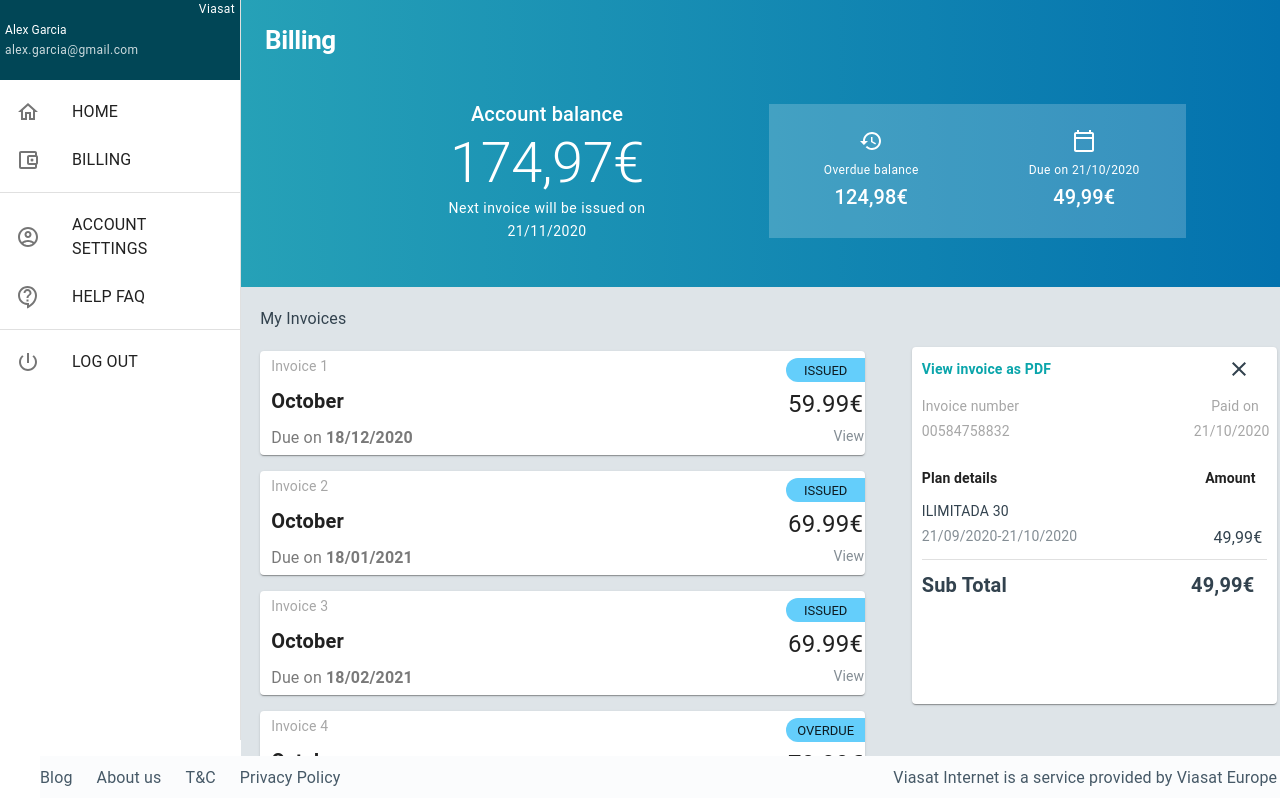
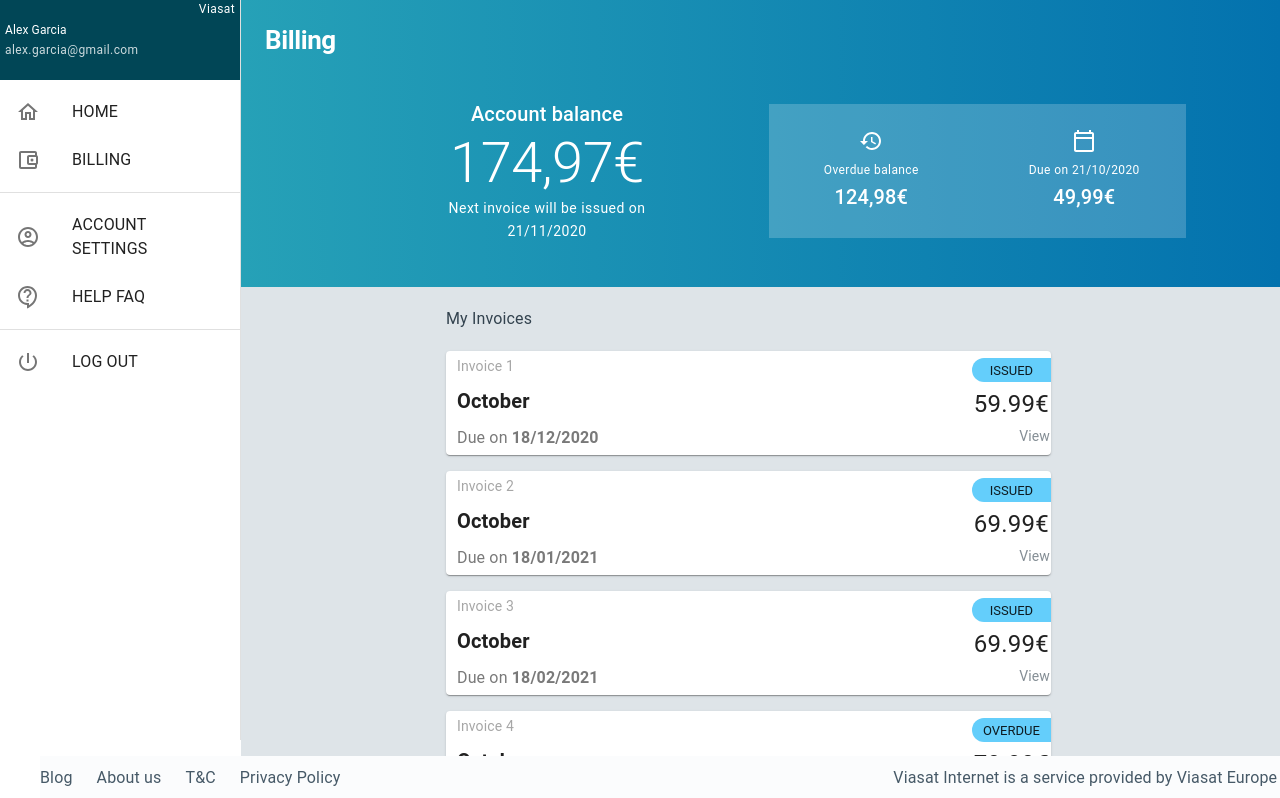
Before and after one commit to DianaCose/BillingPage, a Next.js app: page / in a window 1280 px wide. Shown: the top 798 px of the page. Built offline with nearby package versions, Linux system fonts and the light colour scheme.

Commit message:
Implement showDetails

```diff
--- a/InvoiceDatabase.js
+++ b/InvoiceDatabase.js
@@ -11,6 +11,3 @@ export const invoiceData = [
   { id: 10, status: 'PAID', due: '15/06/2021', amount: 39.99 },
   { id: 11, status: 'PAID', due: '18/05/2021', amount: 79.99 },
 ];
-
-
-const statusColor = ['ISSUED']
--- a/src/components/HomePage.js
+++ b/src/components/HomePage.js
@@ -3,10 +3,11 @@ import Invoices from './Invoices';
 import HeaderTop from './HeaderTop';
 import HeaderToolbar from './HeaderToolbar';
 import { Box } from '@mui/system';
-import {invoiceData} from '../../InvoiceDatabase';
+import { invoiceData } from '../../InvoiceDatabase';
 
 
 function HomePage(props) {
+
 
   return (
     <Box
@@ -18,7 +19,7 @@ function HomePage(props) {
     >
       <HeaderTop />
       <HeaderToolbar />
-      <Invoices invoiceData={invoiceData}/>
+      <Invoices invoiceData={invoiceData} />
     </Box>
   );
 }
--- a/src/components/Invoice.js
+++ b/src/components/Invoice.js
@@ -1,15 +1,6 @@
-import {
-  Typography,
-  Paper,
-  Button,
-  Grid,
-  Stack,
-  Chip,
-  Box,
-} from '@mui/material';
+import { Typography, Paper, Stack, Chip, Box } from '@mui/material';
 
 function Invoice(props) {
-
   return (
     <Paper
       sx={{
@@ -21,6 +12,7 @@ function Invoice(props) {
         height: '104px',
         width: '100%',
         maxWidth: '661px',
+        cursor: 'pointer',
       }}
     >
       <Stack
@@ -57,12 +49,11 @@ function Invoice(props) {
           variant="body1"
           sx={{ fontSize: 24, marginRight: '2', padding: '2px' }}
         >
-          {props.amount}{'\u20AC'}
+          {props.amount}
+          {'\u20AC'}
         </Typography>
 
-        <Box
-          sx={{ textAlign: 'right', paddingRight: '1px', cursor: 'pointer' }}
-        >
+        <Box sx={{ textAlign: 'right', paddingRight: '1px' }}>
           <Typography
             variant="subtitle1"
             sx={{ fontSize: '14px', opacity: '0.6', color: '#32424E' }}
--- a/src/components/InvoiceDetails.js
+++ b/src/components/InvoiceDetails.js
@@ -1,7 +1,8 @@
 import { Paper, Stack, Typography, Divider, Button } from '@mui/material';
 import ClearIcon from '@mui/icons-material/Clear';
 
-function InvoiceDetails() {
+function InvoiceDetails({invoice, onClose}) {
+  const {amount, due, id, status } = invoice;
   return (
     <Paper
       sx={{
@@ -20,11 +21,9 @@ function InvoiceDetails() {
         >
           View invoice as PDF
         </Typography>
-        <Typography
-          sx={{ color: '#32424E', fontSize: '14px', fontWeight: 'bold' }}
-        >
-          <ClearIcon />
-        </Typography>
+
+          <ClearIcon onClick={onClose}/>
+
       </Stack>
 
       <Stack
@@ -63,10 +62,10 @@ function InvoiceDetails() {
           variant="subtitle1"
           sx={{ fontSize: '14px', opacity: '0.4' }}
         >
-         00584758832
+         {id}
         </Typography>
         <Typography variant="subtitle1" sx={{ fontSize: 14, opacity: '0.4' }}>
-         21/10/2020
+         {due}
         </Typography>
       </Stack>
 
@@ -102,7 +101,7 @@ function InvoiceDetails() {
           21/09/2020-21/10/2020
         </Typography>
         <Typography variant="subtitle1" sx={{ fontSize: 16 }}>
-          49,99{'\u20AC'}
+         {amount}{'\u20AC'}
         </Typography>
       </Stack>
 
@@ -123,7 +122,7 @@ function InvoiceDetails() {
           variant="body1"
           sx={{ fontSize: '20px', fontWeight: 'bold' }}
         >
-          49,99{'\u20AC'}
+          {amount}{'\u20AC'}
         </Typography>
       </Stack>
     </Paper>
--- a/src/components/Invoices.js
+++ b/src/components/Invoices.js
@@ -1,9 +1,10 @@
 import { Box, List, ListItem, ListItemText, Grid } from '@mui/material';
 import Invoice from './Invoice';
 import InvoiceDetails from './InvoiceDetails';
-import { invoiceData } from '../../InvoiceDatabase';
+import { useState } from 'react';
 
 function Invoices(props) {
+  const [showDetails, setShowDetails] = useState(null);
 
   return (
     <Box
@@ -11,7 +12,7 @@ function Invoices(props) {
       sx={{
         background: '#DEE4E8',
         maxWidth: '100%',
-        height: '100%',
+        minHeight: '100vh',
         backgroundColor: '#DEE4E8',
       }}
       justifyContent="center"
@@ -21,7 +22,7 @@ function Invoices(props) {
         container
         columnSpacing={{ sm: 3 }}
         sx={{
-          justifyContent: 'space-around',
+          justifyContent: 'center',
         }}
       >
         <Grid item sx={{ width: '100%', maxWidth: '661px' }}>
@@ -53,23 +54,22 @@ function Invoices(props) {
                 </ListItemText>
               </ListItem>
 
-              { props.invoiceData.map((invoice) =>
-
-                   <ListItem key={invoice.id}>
-
+              {props.invoiceData.map((invoice) => (
+                <ListItem
+                  key={invoice.id}
+                  onClick={() => {
+                    console.log('invoice', invoice);
+                    setShowDetails(invoice);
+                  }}
+                >
                   <Invoice
                     id={invoice.id}
                     status={invoice.status}
                     due={invoice.due}
                     amount={invoice.amount}
                   />
-
                 </ListItem>
-              )}
-
-              {/* <ListItem>
-                <Invoice />
-              </ListItem> */}
+              ))}
             </List>
           </Box>
         </Grid>
@@ -78,7 +78,14 @@ function Invoices(props) {
           item
           sx={{ display: { xs: 'none', sm: 'flex' }, marginTop: '60px' }}
         >
-          <InvoiceDetails />
+          {showDetails && (
+            <InvoiceDetails
+              invoice={showDetails}
+              onClose={() => {
+                setShowDetails(null);
+              }}
+            />
+          )}
         </Grid>
       </Grid>
     </Box>
```
Also changed, not shown: 1 other file (tests, documents, lock files or other folders). Lines whose indentation alone changed are shown as unchanged.
